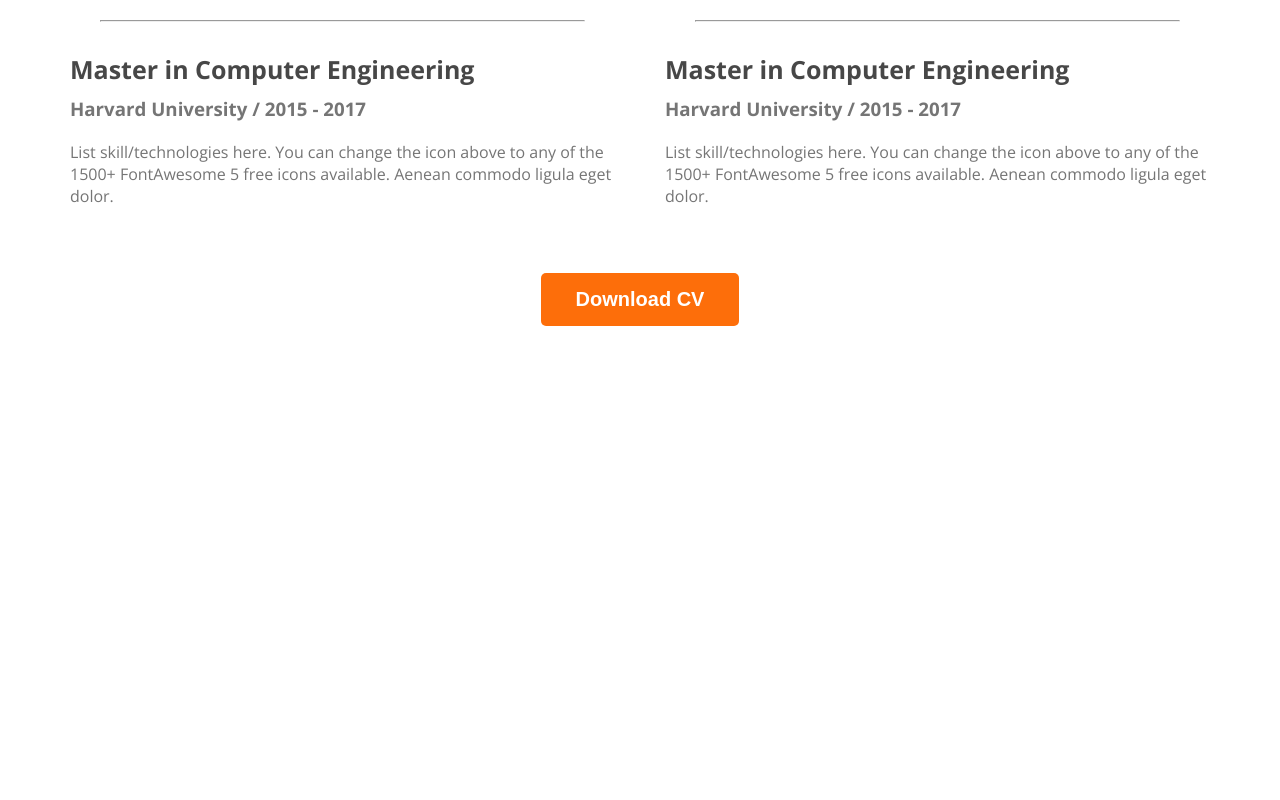
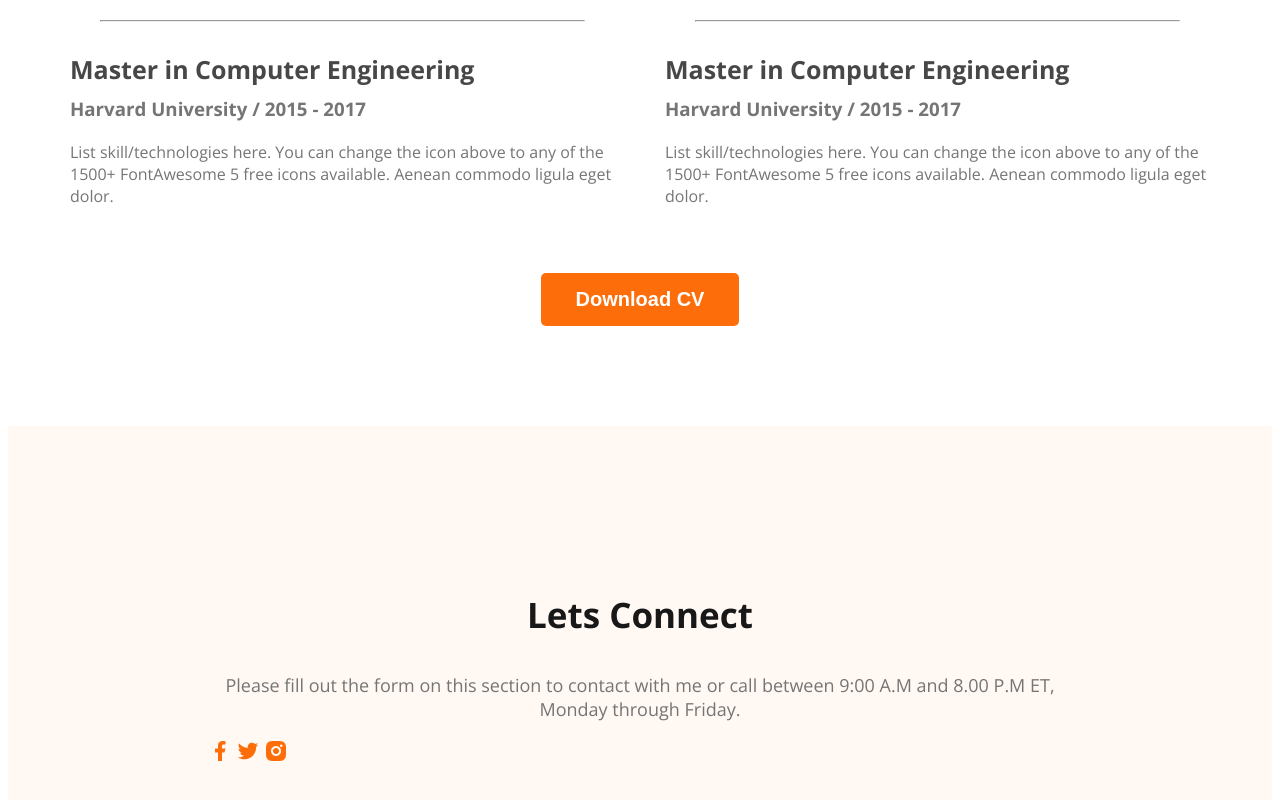
Before and after one commit to Mehedi4p/developer-portfolio, a plain HTML site: page index.html in a window 1280 px wide. Shown: the part 2744-3544 px from the top of the page. Before the commit the page ends 3078 px from the top, so only its background shows below. Drawn offline with nearby package versions, Linux system fonts and the light colour scheme.

Commit message:
basic footer

```diff
--- a/index.html
+++ b/index.html
@@ -160,7 +160,16 @@
 </section>
     </main>
     <footer>
-
+        <div class="footer-column">
+            <h3 class="section-title">Lets Connect</h3>
+            <p class="section-description">
+                Please fill out the form on this section to contact with me or call between 9:00 A.M and 8.00 P.M ET, Monday through Friday.
+            </p>
+            <div class="social-links">
+                <a href=""><img src="images/icons/facebook.png" alt=""></a>
+                <a href=""><img src="images/icons/twitter.png" alt=""></a>
+                <a href=""><img src="images/icons/insta.png" alt=""></a>
+            </div>
     </footer>
 </body>
 </html>
--- a/styles/portfolio.css
+++ b/styles/portfolio.css
@@ -158,3 +158,11 @@ main section{
     text-align: center;
     margin-top: 50px;
 }
+/* footer style */
+footer {
+    display: flex;
+    gap: 100px;
+    background: #FFF8F3;
+    margin-top: 100px;
+    padding: 130px 200px;
+}
```
